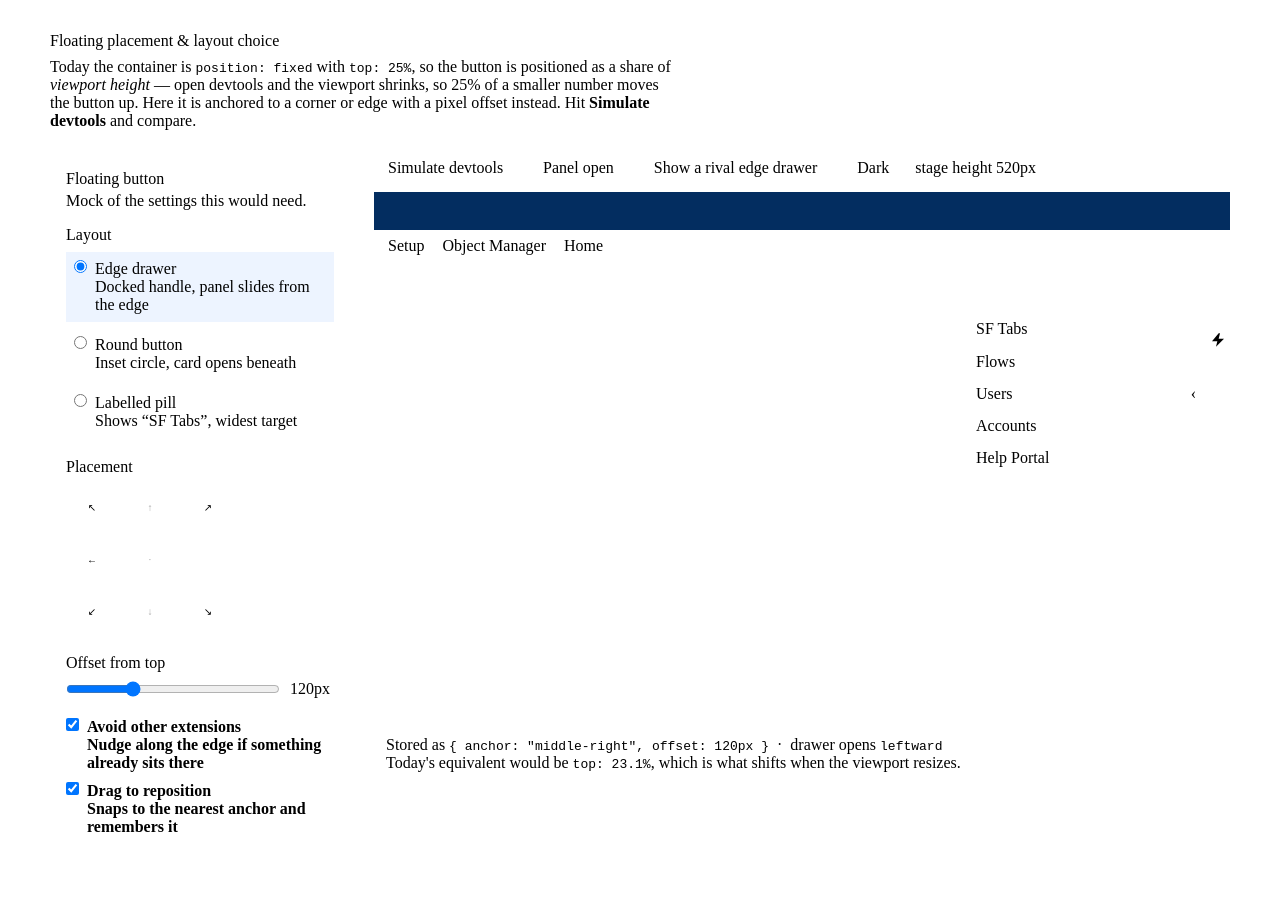
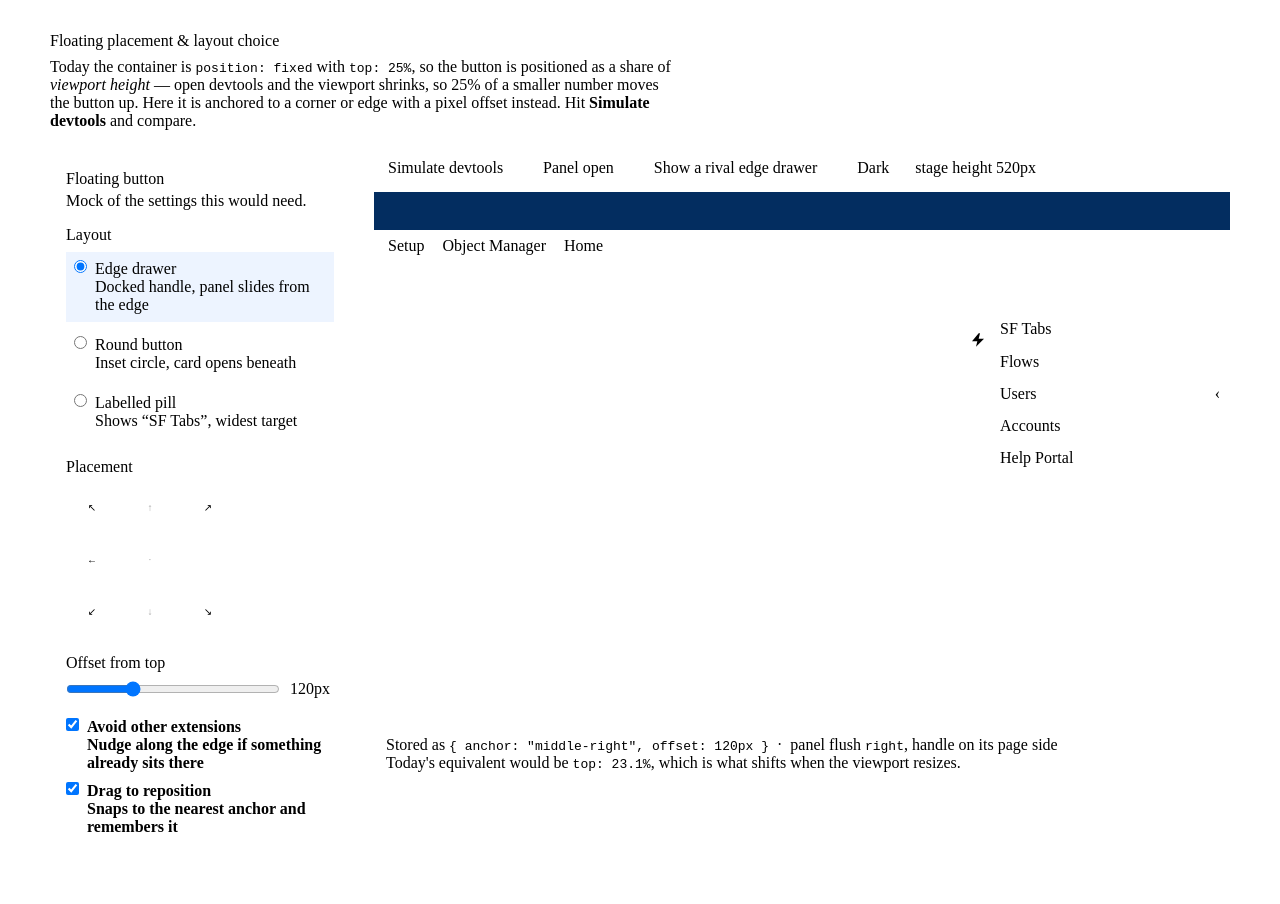
Before and after one commit to chrisrouse/sftabs, a Jekyll site: the page docs/mockups/floating-placement.html, which Jekyll copies as it is, in a window 1280 px wide. Built offline with Jekyll 4.4.1, drawn with Linux system fonts in a browser that asks for light colours.

Commit message:
fix: edge-drawer handle always sits on the panel's page side
I had the two flex directions swapped: the left anchor put the handle
flush against the screen edge with the panel inboard, so the handle ended
up pinched between the panel and the edge. Now the panel goes flush to
the screen edge and the handle sits on its page-content side on both
edges, matching variant A of the panel mockup. Handle and panel radii
were already correct — only the ordering was wrong.

Co-Authored-By: Claude Fable 5 <noreply@anthropic.com>

```diff
--- a/docs/mockups/floating-placement.html
+++ b/docs/mockups/floating-placement.html
@@ -105,15 +105,19 @@
   /* the thing being placed */
   .fb { position: absolute; z-index: 5; display: flex; align-items: flex-start; }
 
-  /* Edge drawer mirrors on the left: handle leads, panel follows, radii flip */
-  .fb[data-layout="handle"][data-side="right"] { flex-direction: row-reverse; }
-  .fb[data-layout="handle"][data-side="left"]  { flex-direction: row; }
+  /* Edge drawer: the panel goes flush to the screen edge and the handle always
+     sits on its page-content side, so the handle stays reachable and never
+     ends up pinched between the panel and the edge. DOM order is
+     handle-then-panel; flex-direction decides which side each lands on. */
+  .fb[data-layout="handle"][data-side="right"] { flex-direction: row; }
+  .fb[data-layout="handle"][data-side="left"]  { flex-direction: row-reverse; }
   .fb[data-layout="handle"][data-side="right"] .fb-handle {
     border-radius: var(--sft-radius-2) 0 0 var(--sft-radius-2);
   }
   .fb[data-layout="handle"][data-side="left"] .fb-handle {
     border-radius: 0 var(--sft-radius-2) var(--sft-radius-2) 0;
   }
+  /* Panel is flat against the screen edge, rounded on the page side */
   .fb[data-layout="handle"][data-side="right"] .fb-panel {
     border-radius: var(--sft-radius-2) 0 0 var(--sft-radius-2);
   }
@@ -373,7 +377,7 @@ function report() {
   meta.textContent = `stage height ${h}px`;
   readout.innerHTML =
     `Stored as <code>{ anchor: "${state.anchor}", offset: ${state.offset}px }</code>` +
-    ` &nbsp;·&nbsp; drawer opens <code>${fb.dataset.side === 'left' ? 'rightward' : 'leftward'}</code>` +
+    ` &nbsp;·&nbsp; panel flush <code>${fb.dataset.side}</code>, handle on its page side` +
     (state.nudged ? ` &nbsp;·&nbsp; nudged <code>+${state.nudged}px</code> to clear another extension` : '') +
     `<br>Today's equivalent would be <code>top: ${pct}%</code>, which is what shifts when the viewport resizes.` +
     (fb.classList.contains('is-colliding')
```
